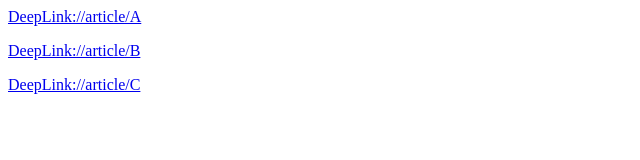
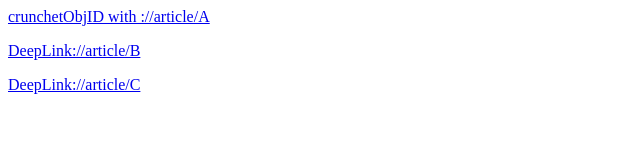
Before and after one commit to qwang216/JayW.github.io, a plain HTML site: page index.html in a window 1280 px wide. Shown: the whole page, without its empty margins (0-640 px from the left). Drawn offline with Linux system fonts and the light colour scheme.

Commit message:
Update index.html

```diff
--- a/index.html
+++ b/index.html
@@ -1,7 +1,7 @@
 <html>
 <title>Deep Link Test</title>
 <body>
-<a href="DeepLink://artcle/A">DeepLink://article/A</a>
+<a href="crunchapp://CrunchDetail/">crunchetObjID with ://article/A</a>
 <P>
 <a href="DeepLink://article/B">DeepLink://article/B</a>
 <P>
```
